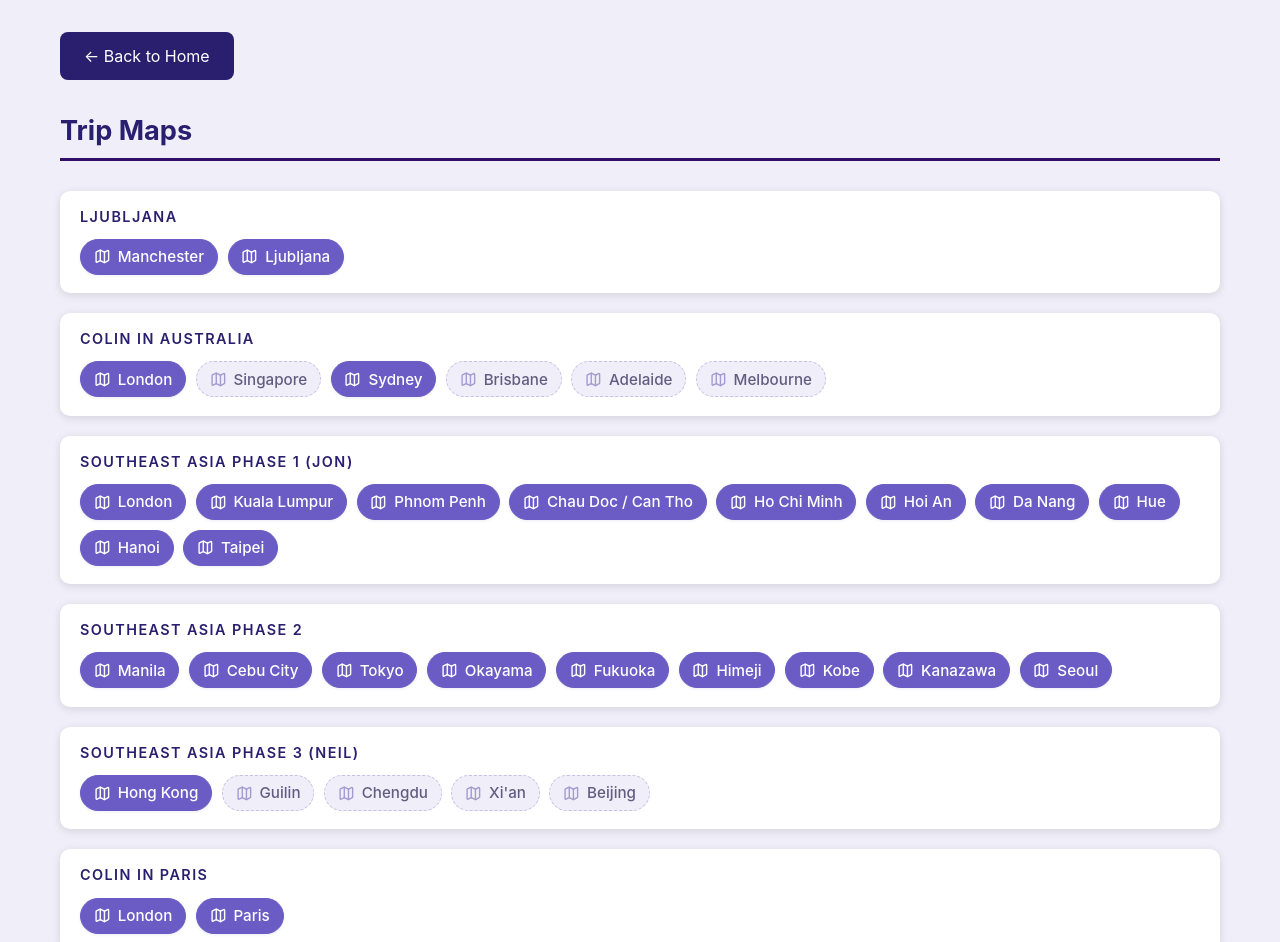
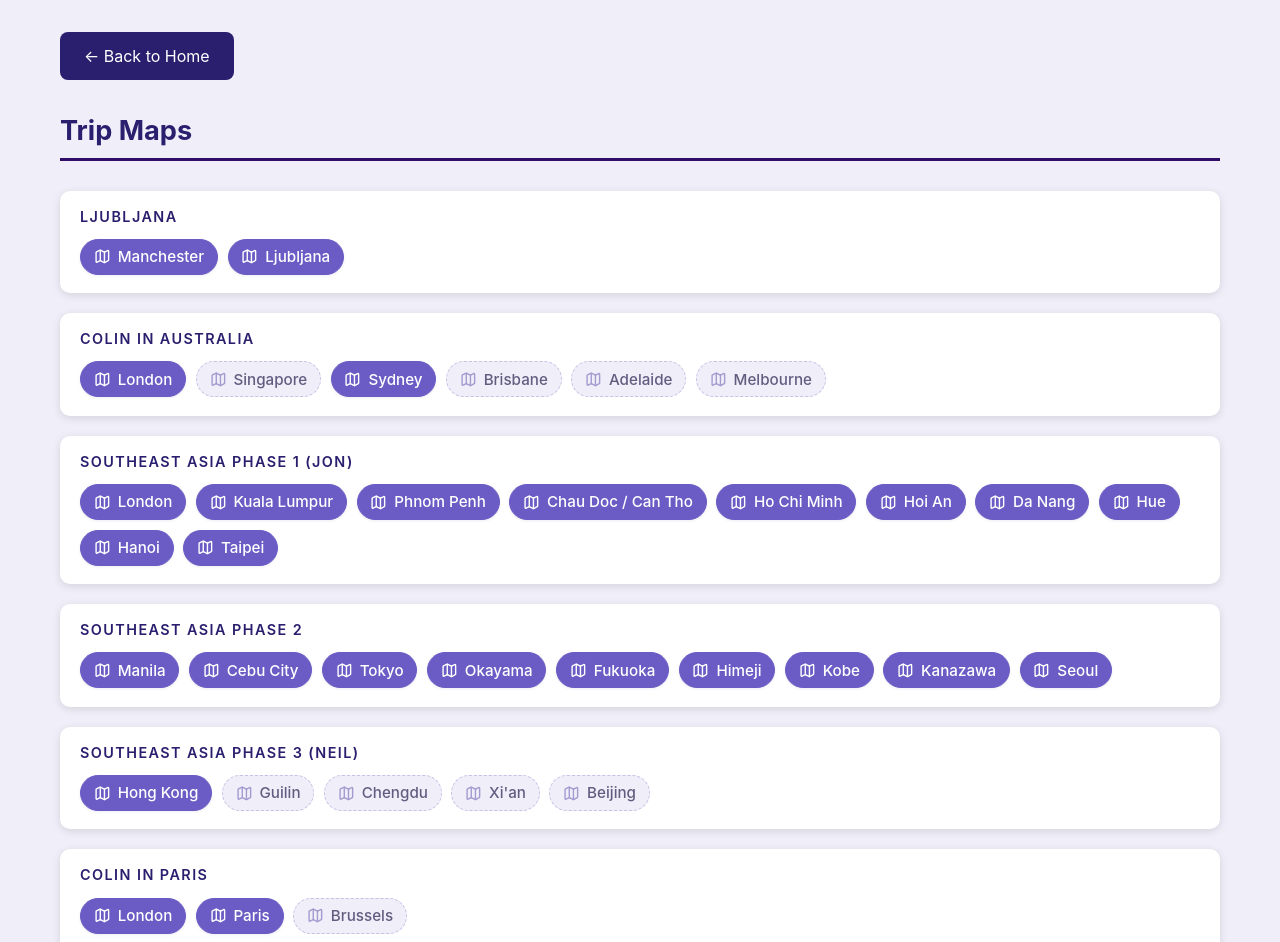
Before and after one commit to 22341/travel-stuff, a React (Vite) app: page /maps in a window 1280 px wide. Shown: the top 942 px of the page. Built offline with nearby package versions, Linux system fonts and the light colour scheme.

Commit message:
brussels map placeholder

```diff
--- a/src/data/maps.ts
+++ b/src/data/maps.ts
@@ -177,6 +177,10 @@ export const mapGroups: MapGroup[] = [
         title: "Paris",
         url: "https://www.google.com/maps/d/edit?mid=1eIuv88qYB2z1o_XAkRgbBTaqDOJ_87w&usp=sharing",
       },
+      {
+        title: "Brussels",
+        url: "",
+      },
     ],
   },
 ];
```
